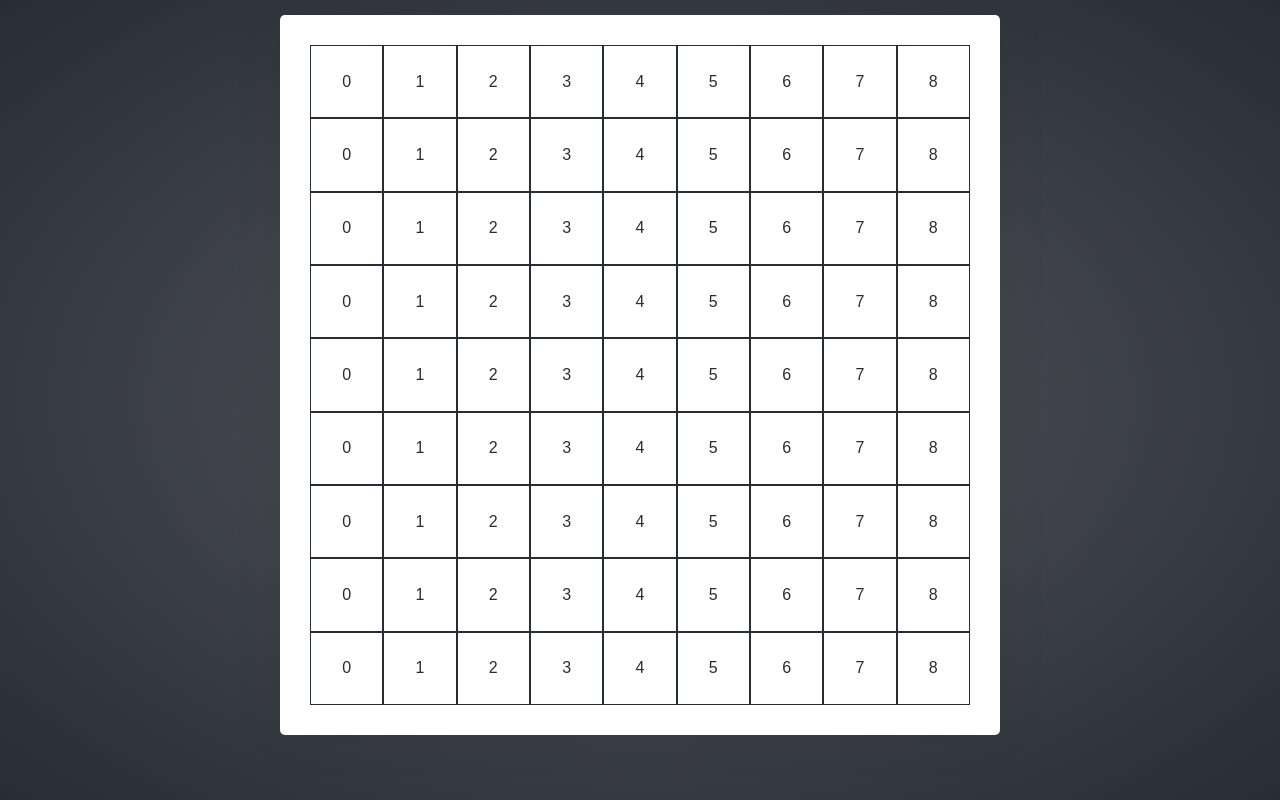
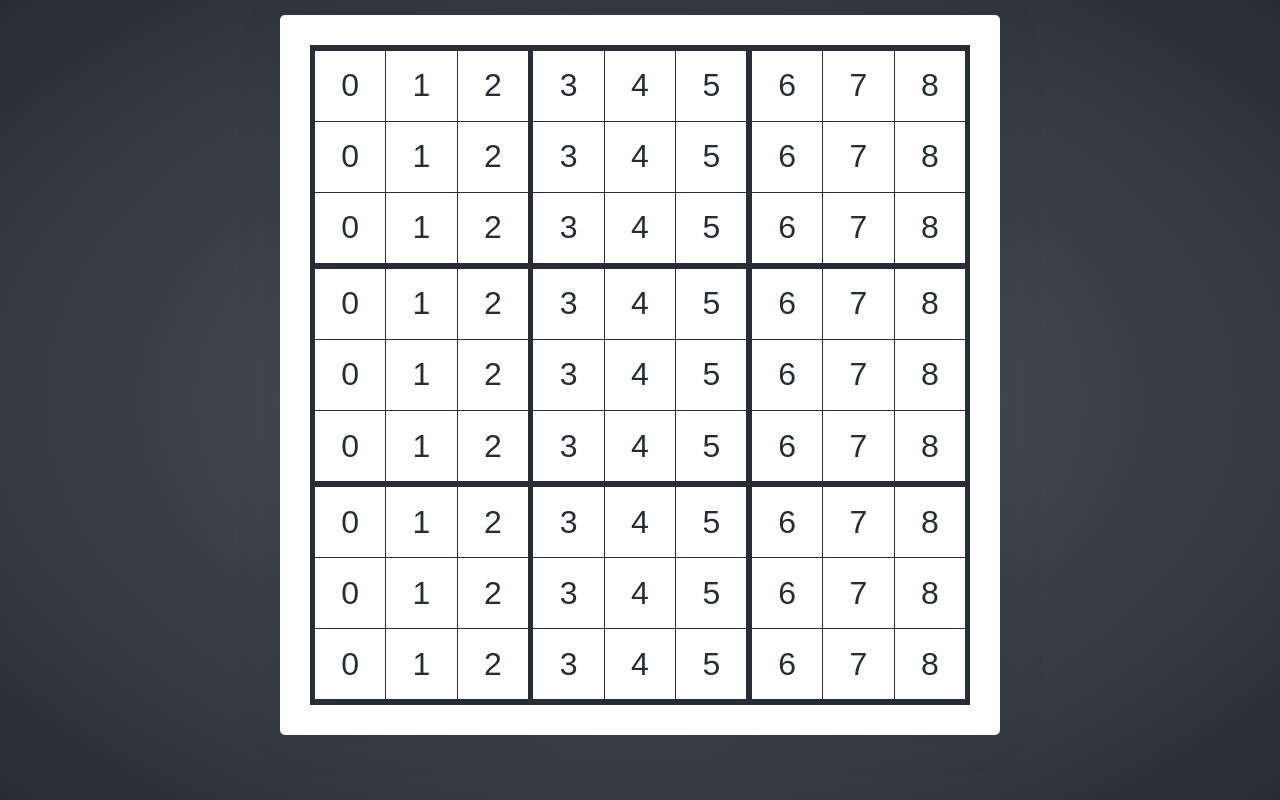
Before and after one commit to daanvanhasselt/sudoku, a React (Create React App) app: page / in a window 1280 px wide. Built offline with nearby package versions, Linux system fonts and the light colour scheme.

Commit message:
borders, cell is FC

```diff
--- a/src/components/grid/cell/index.tsx
+++ b/src/components/grid/cell/index.tsx
@@ -1,11 +1,32 @@
+import React, { FC } from 'react'
+
 import styled, { css } from 'styled-components'
 
-export const Cell = styled.div`
+const CellDiv = styled.div`
   ${({ theme }) => css`
-    border: 1px solid ${theme.colors.black};
+    margin: ${theme.border.thin};
     flex: 1 0 auto;
     display: flex;
     align-items: center;
     justify-content: center;
+    background-color: ${theme.colors.white};
+    font-size: ${theme.font.sizes.cell.large};
+    @media (max-width: 650px) {
+      font-size: ${theme.font.sizes.cell.medium};
+    }
+    @media (max-width: 450px) {
+      font-size: ${theme.font.sizes.cell.small};
+    }
   `}
 `
+
+interface CellProps {
+  colIndex: number
+  rowIndex: number
+}
+
+const Cell: FC<CellProps> = ({ colIndex, rowIndex }) => {
+  return <CellDiv>{colIndex}</CellDiv>
+}
+
+export default Cell
--- a/src/components/grid/container/index.tsx
+++ b/src/components/grid/container/index.tsx
@@ -1,8 +1,25 @@
-import styled from 'styled-components'
+import styled, { css } from 'styled-components'
 
 export const Container = styled.div`
-  display: flex;
-  flex-direction: column;
-  align-items: center;
-  flex: 1;
+  ${({ theme }) => css`
+    display: flex;
+    flex-direction: column;
+    align-items: center;
+    flex: 1;
+    background-color: ${({ theme }) => theme.colors.black};
+
+    > :nth-child(3n) {
+      margin-bottom: ${theme.border.thick};
+      @media (max-width: 650px) {
+        margin-bottom: ${theme.border.medium};
+      }
+    }
+
+    > :nth-child(1) {
+      margin-top: ${theme.border.thick};
+      @media (max-width: 650px) {
+        margin-top: ${theme.border.medium};
+      }
+    }
+  `}
 `
--- a/src/components/grid/index.tsx
+++ b/src/components/grid/index.tsx
@@ -1,17 +1,21 @@
 import React, { FC } from 'react'
 import { Row } from './row'
-import { Cell } from './cell'
+import Cell from './cell'
 import { Container } from './container'
 
 export const Grid: FC = () => {
   return (
     <Container data-tag="grid-container">
       {React.Children.toArray(
-        [...Array(9)].map((_, index) => (
+        [...Array(9)].map((_, rowIndex) => (
           <Row data-tag="grid-row">
             {React.Children.toArray(
-              [...Array(9)].map((_, index) => (
-                <Cell data-tag="grid-cell">{index}</Cell>
+              [...Array(9)].map((_, colIndex) => (
+                <Cell
+                  data-tag="grid-cell"
+                  colIndex={colIndex}
+                  rowIndex={rowIndex}
+                />
               ))
             )}
           </Row>
--- a/src/components/grid/row/index.tsx
+++ b/src/components/grid/row/index.tsx
@@ -1,9 +1,25 @@
-import styled from 'styled-components'
+import styled, { css } from 'styled-components'
 
 export const Row = styled.div`
-  display: flex;
-  flex-direction: row;
-  flex-wrap: wrap;
-  width: 100%;
-  flex: 1;
+  ${({ theme }) => css`
+    display: flex;
+    flex-direction: row;
+    flex-wrap: wrap;
+    width: 100%;
+    flex: 1;
+
+    :nth-child(3n) {
+      margin-right: ${theme.border.thick};
+      @media (max-width: 650px) {
+        margin-right: ${theme.border.medium};
+      }
+    }
+
+    :nth-child(1) {
+      margin-left: ${theme.border.thick};
+      @media (max-width: 650px) {
+        margin-left: ${theme.border.medium};
+      }
+    }
+  `}
 `
--- a/src/components/index.ts
+++ b/src/components/index.ts
@@ -1,2 +1,2 @@
-export * from './styles'
+export * from './page'
 export * from './grid'
--- a/src/components/styles/card/index.ts
+++ b/src/components/page/card/index.ts
@@ -10,5 +10,8 @@ export const Card = styled.div`
     flex: 1;
     flex-direction: column;
     padding: 30px;
+    @media (max-width: 800px) {
+      padding: 15px;
+    }
   `}
 `
--- a/src/components/styles/content/index.ts
+++ b/src/components/page/content/index.ts
@@ -3,10 +3,22 @@ import styled from 'styled-components'
 export const Content = styled.div`
   width: 90vw;
   height: 90vw;
+
   @media (min-aspect-ratio: 1) {
     width: 90vh;
     height: 90vh;
   }
+
+  @media (max-aspect-ratio: 1.4) {
+    width: 80vh;
+    height: 80vh;
+  }
+
+  @media (max-aspect-ratio: 0.9) {
+    width: 90vw;
+    height: 90vw;
+  }
+
   display: flex;
   flex-direction: column;
   justify-content: center;
--- a/src/styles/theme.ts
+++ b/src/styles/theme.ts
@@ -7,6 +7,20 @@ const theme = {
     white: '#fff',
   },
   transition: '0.15s',
+  border: {
+    thin: '0.5px',
+    medium: '3px',
+    thick: '5px',
+  },
+  font: {
+    sizes: {
+      cell: {
+        large: '2rem',
+        medium: '1.5rem',
+        small: '1rem',
+      },
+    },
+  },
 }
 
 export default theme
```
Also changed, not shown: src/components/page/index.ts (renamed from src/components/styles/index.ts), src/components/page/title/index.ts (renamed from src/components/styles/title/index.ts), src/components/page/wrapper/index.ts (renamed from src/components/styles/wrapper/index.ts).
